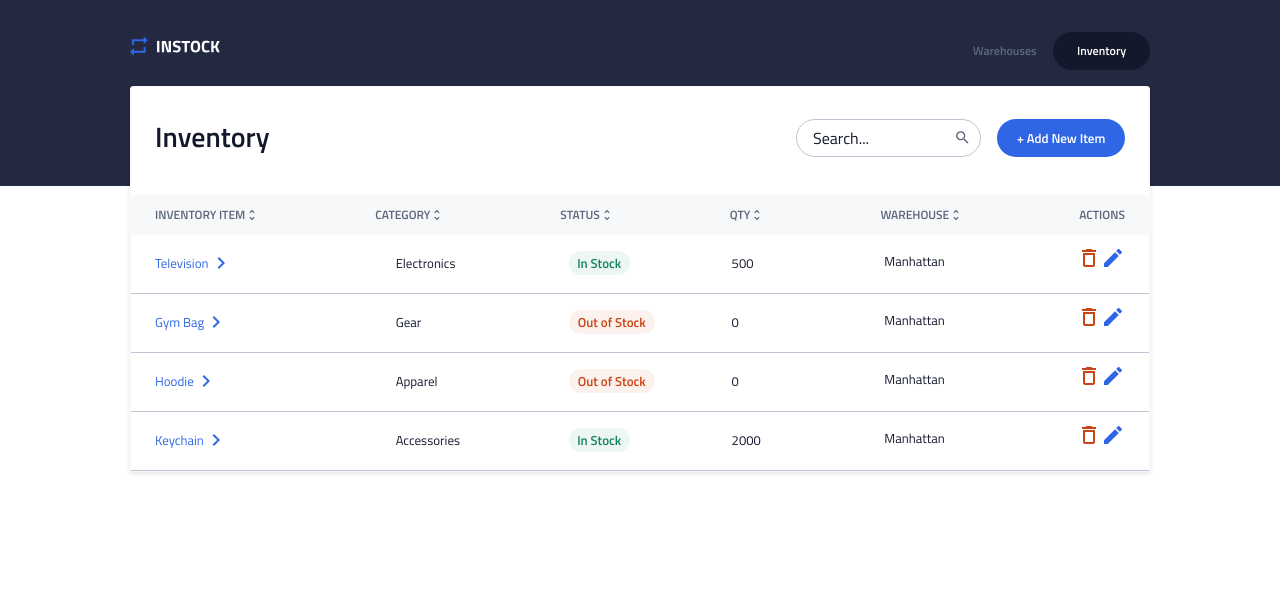
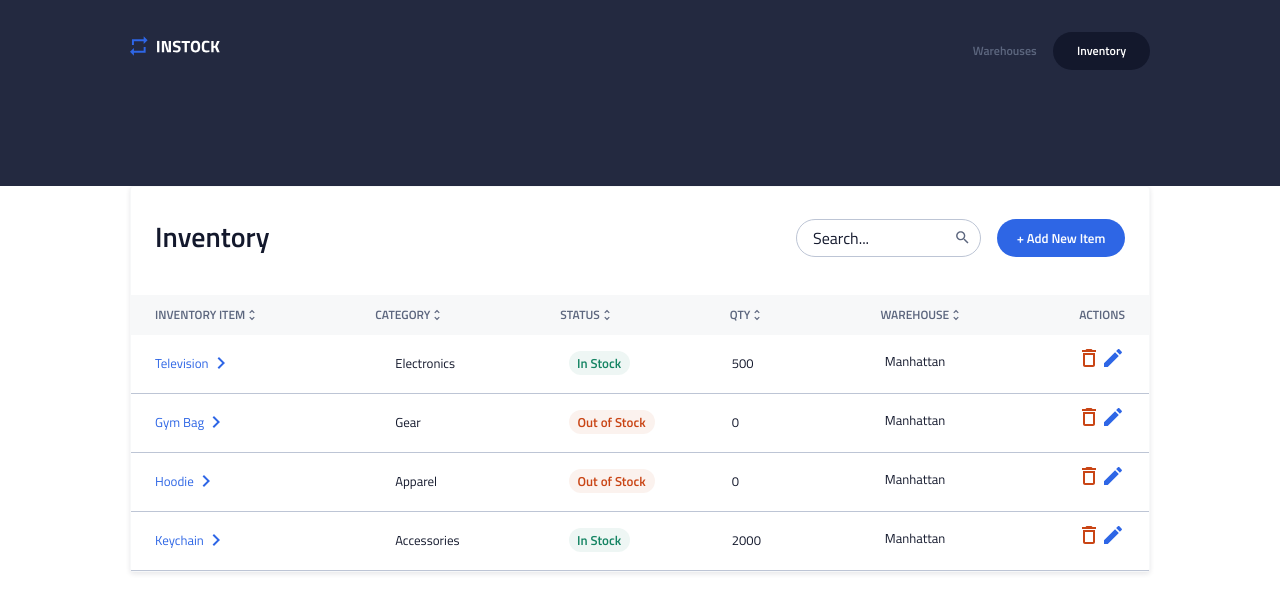
Before and after one commit to oikantik/team-two-instock, a React (Create React App) app in the folder client/: page /inventory in a window 1280 px wide. Shown: the top 612 px of the page. Built offline with nearby package versions, Linux system fonts and the light colour scheme.

Commit message:
first revision

```diff
--- a/client/src/pages/Inventory/Inventory.scss
+++ b/client/src/pages/Inventory/Inventory.scss
@@ -29,16 +29,16 @@
         overflow: scroll;
         box-shadow: 0px 2px 5px rgba(19, 24, 44, 0.1);
         border-radius: 3px;
-        position: absolute;
-        top: -70px;
+        // position: absolute;
+        // top: -70px;
         @include tablet {
             width: 100%;
-            top: -100px;
+            // top: -100px;
             overflow: visible;
         }
         @include desktop {
             width: 100%;
-            top: -100px;
+            // top: -100px;
         }
     }
 
```
